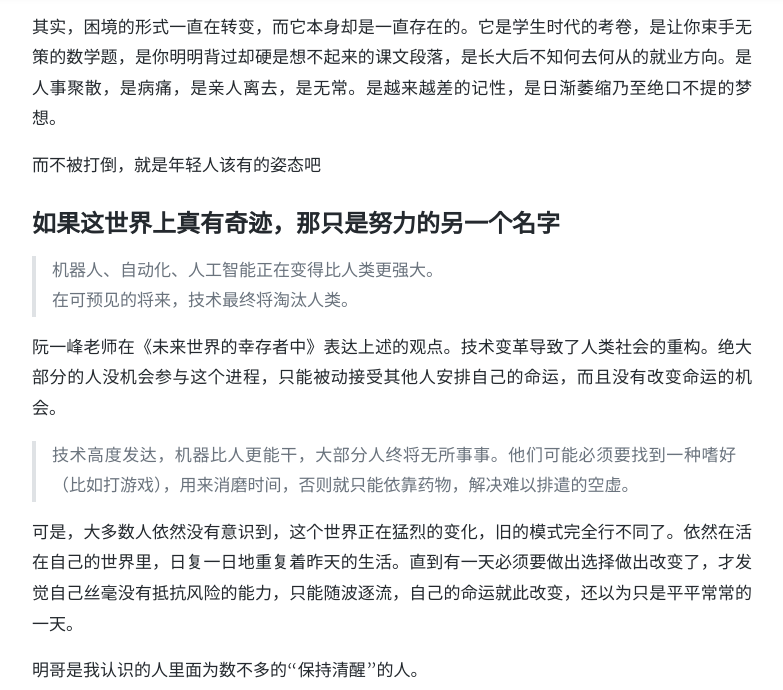
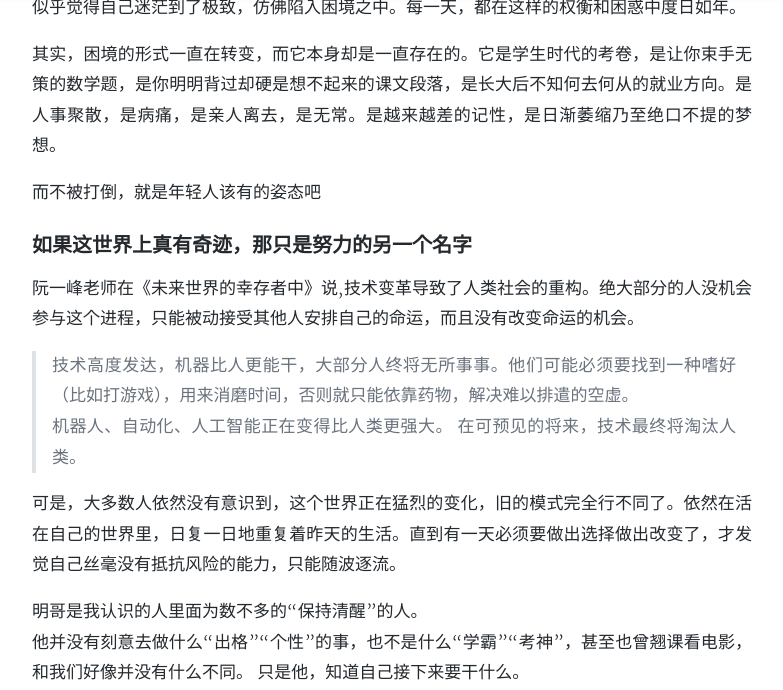
Before and after one commit to niuyi1017/niuyi1017.github.io, a Jekyll site: the page built from _posts/2019-04-01-why-will.md, in a window 1280 px wide and 1400 px high, scrolled down 1972 px. Shown: the top 690 px of the window, without its empty margins (248-1031 px from the left). Built offline with Jekyll 4.4.1, drawn with Linux system fonts in a browser that asks for light colours; nearby versions of some CDN libraries; comment, search, counter and statistics services are not loaded; a style sheet for code colours, icons or effects is not loaded; some of the changed text lies outside the part shown.

Commit message:
why will 0.02

```diff
--- a/_posts/2019-04-01-why-will.md
+++ b/_posts/2019-04-01-why-will.md
@@ -13,7 +13,7 @@
 同学小A考研没上岸，心情有点不爽。
 看得出，他很迷茫，好像一下子失去目标，不知道接下来要做什么了。
 
-自从小A决定要考研以来，就一直在很努力地复习备考。每天都跟打了鸡血似的，早出晚归，卸载了王者荣耀，一心只读圣贤书。家里也为他报了最好的辅班，什么事都不让他操心。他为考研付出了很多，却也失望了很多。
+自从小A决定要考研以来，就一直在很努力地复习备考。每天都跟打了鸡血似的早出晚归，卸载了王者荣耀，一心只读圣贤书。家里也为他报了最好的辅班，什么事都不让他操心。他为考研付出了很多，却也失望了很多。
 
 然而就在一年前我问他考不考研的时候，他还一边喊着推塔快推塔，一边心不在焉地回我：“咱不是考研那块料”。
 
@@ -21,10 +21,12 @@
 
 ![](http://blogpic.niuy.xyz/b2.jpg)
 
-## 生命中最难的阶段不是没有人懂你，而是你不懂你自己
+### 生命中最难的阶段不是没有人懂你，而是你不懂你自己
 大三下学期确实是一个大学阶段的岔路口。我相信没有人愿意继续打游戏混日子，但却不知下一步的脚步该迈向哪里。考研，实习，培训，总要做出一个选择。
+
 有时候选择本身并不困难，因为无论选择走那条路，都是一条向上的路。真正困难的是你不了解什么才是自己真正想要的。你可以把它称之为青春的迷茫，然而这不是你的第一次迷茫，或许，也不是最后一次。
 高考结束后填报志愿，本以为终于可以自己做一次主了，可以选择一个自己喜欢的大学和专业。然而拿起那本跟字典一样厚的《报考指南》，只能无奈地呵呵了：这真的是一本指南，因为你拿着它根本找不到北。指南里大学和专业，从没听过的占大部分，更不用说要学哪些专业课了。所以稀里糊涂地选了一个大学，又稀里糊涂地读了一个专业，终于稀里糊涂地到了大三。接下来还要继续稀里糊涂吗？
+
 想考研，却不知道自己想读哪个专业；想实习，却觉得自己没技能。想参加培训，却觉得速成程序员没有竞争力。最重要的是不知道自己将来打算要从事哪个行业，连个大方向都看不清楚，甚至连自己的兴趣爱好都说不出来了。
 似乎觉得自己迷茫到了极致，仿佛陷入困境之中。每一天，都在这样的权衡和困惑中度日如年。
 
@@ -32,37 +34,40 @@
 
 而不被打倒，就是年轻人该有的姿态吧
 
-## 如果这世界上真有奇迹，那只是努力的另一个名字
+### 如果这世界上真有奇迹，那只是努力的另一个名字
 
->机器人、自动化、人工智能正在变得比人类更强大。
-在可预见的将来，技术最终将淘汰人类。
+阮一峰老师在《未来世界的幸存者中》说,技术变革导致了人类社会的重构。绝大部分的人没机会参与这个进程，只能被动接受其他人安排自己的命运，而且没有改变命运的机会。
+>技术高度发达，机器比人更能干，大部分人终将无所事事。他们可能必须要找到一种嗜好（比如打游戏），用来消磨时间，否则就只能依靠药物，解决难以排遣的空虚。
+机器人、自动化、人工智能正在变得比人类更强大。  在可预见的将来，技术最终将淘汰人类。
 
-阮一峰老师在《未来世界的幸存者中》表达上述的观点。技术变革导致了人类社会的重构。绝大部分的人没机会参与这个进程，只能被动接受其他人安排自己的命运，而且没有改变命运的机会。
->技术高度发达，机器比人更能干，大部分人终将无所事事。他们可能必须要找到一种嗜好（比如打游戏），用来消磨时间，否则就只能依靠药物，解决难以排遣的空虚。
-
-可是，大多数人依然没有意识到，这个世界正在猛烈的变化，旧的模式完全行不同了。依然在活在自己的世界里，日复一日地重复着昨天的生活。直到有一天必须要做出选择做出改变了，才发觉自己丝毫没有抵抗风险的能力，只能随波逐流，自己的命运就此改变，还以为只是平平常常的一天。
+可是，大多数人依然没有意识到，这个世界正在猛烈的变化，旧的模式完全行不同了。依然在活在自己的世界里，日复一日地重复着昨天的生活。直到有一天必须要做出选择做出改变了，才发觉自己丝毫没有抵抗风险的能力，只能随波逐流。
 
 明哥是我认识的人里面为数不多的“保持清醒”的人。
 他并没有刻意去做什么“出格”“个性”的事，也不是什么“学霸”“考神”，甚至也曾翘课看电影，和我们好像并没有什么不同。
 只是他，知道自己接下来要干什么。
-![]()
 
-大二时，明哥发觉自己的专业课似乎并不是自己的兴趣所在，尽管当时专业是自己选择的。明哥没有抱怨，没有上课睡觉，而是在网上学习各个大学的公开课。每次去找他，经常是他舍友5人在开黑，明哥戴着耳机在看视频课程。再后来，明哥在图书馆找份勤工助学的岗位，在图书馆可以继续看他的视频课。一周七天，只要没课，准能在图书馆找到他。
+![](http://blogpic.niuy.xyz/p3.jpg)
+
+大二时，明哥发觉自己的专业课似乎并不是自己的兴趣所在，尽管当时专业是自己选择的。明哥没有抱怨，而是在网上学习各个大学的公开课。每次去找他，经常是他舍友5人在开黑，明哥戴着耳机在看视频课程。再后来，明哥在图书馆找份勤工助学的岗位，在图书馆继续看他的视频课。一周七天，只要没课，准能在图书馆找到他。
+
 我问他，你就这么爱学习？
 他回我：我不但不爱学习，而且我的自制力很差。我不玩游戏是因为我手机里压根就没下载游戏，我怕一玩就上瘾；在图书馆做勤工助学岗，也还是因为在我不想去图书馆的时候找个理由必须去。
+
 一年后，明哥已经可以帮别人做网站了，再也没有向家里要过钱。
 大三暑假，明哥去了某世界500强实习。
 
-明哥告诉我，大学课程并不是只为了你一个人设计的，千万不要因为自己找不到方向，而被这些课程“画地为牢”限制住。你要主动去接触和学习，那些自己感兴趣的东西。“你要做的就是自主、跨界、终身学习”。
+明哥告诉我，大学课程并不是只为了某一个人设计的，千万不要因为自己找不到方向，而被这些课程“画地为牢”限制住。你要主动去接触和学习，那些自己感兴趣的东西。“你要做的就是自主、跨界、终身学习”。
 
 我知道这个世界上比明哥更加优秀的还有很多，或许他以后也会遇到各种各样的困难，但是他却没有因为迷茫、纠结、找不到方向而随波逐流。
 
 ## 凡是过去，皆为序章
 
 小A告诉我，其实当时他并不想考研。我问他为什么最终还是走向了考研这条路，他说：“我也不知道啊，当时很迷茫，只是除了这个，我也不知道还能干什么，继续读书总没有错吧，而且家里也很支持我考。”
+
 ![](http://blogpic.niuy.xyz/b1.jpg)
+
 小A很努力，可是他的努力似乎是被逼无奈的，似乎是被人推着向前走的。他并不知道自己究竟该走向何方，也并不知道自己内心的想法。
-我告诉了小A明哥的故事，他若有所思地说了一句：“悟已往之不谏，知来者之可追”。
+
+我告诉了小A明哥的故事，他若有所思地说了一句：`“悟已往之不谏，知来者之可追”`。
+
 后来小A选择了调剂，这是他新的起点。
-
-不要让“谁的青春不迷茫”成为你随波逐流的借口
```
Also changed, not shown: other parts of _posts/2019-04-01-why-will.md (+2 -2 lines).
